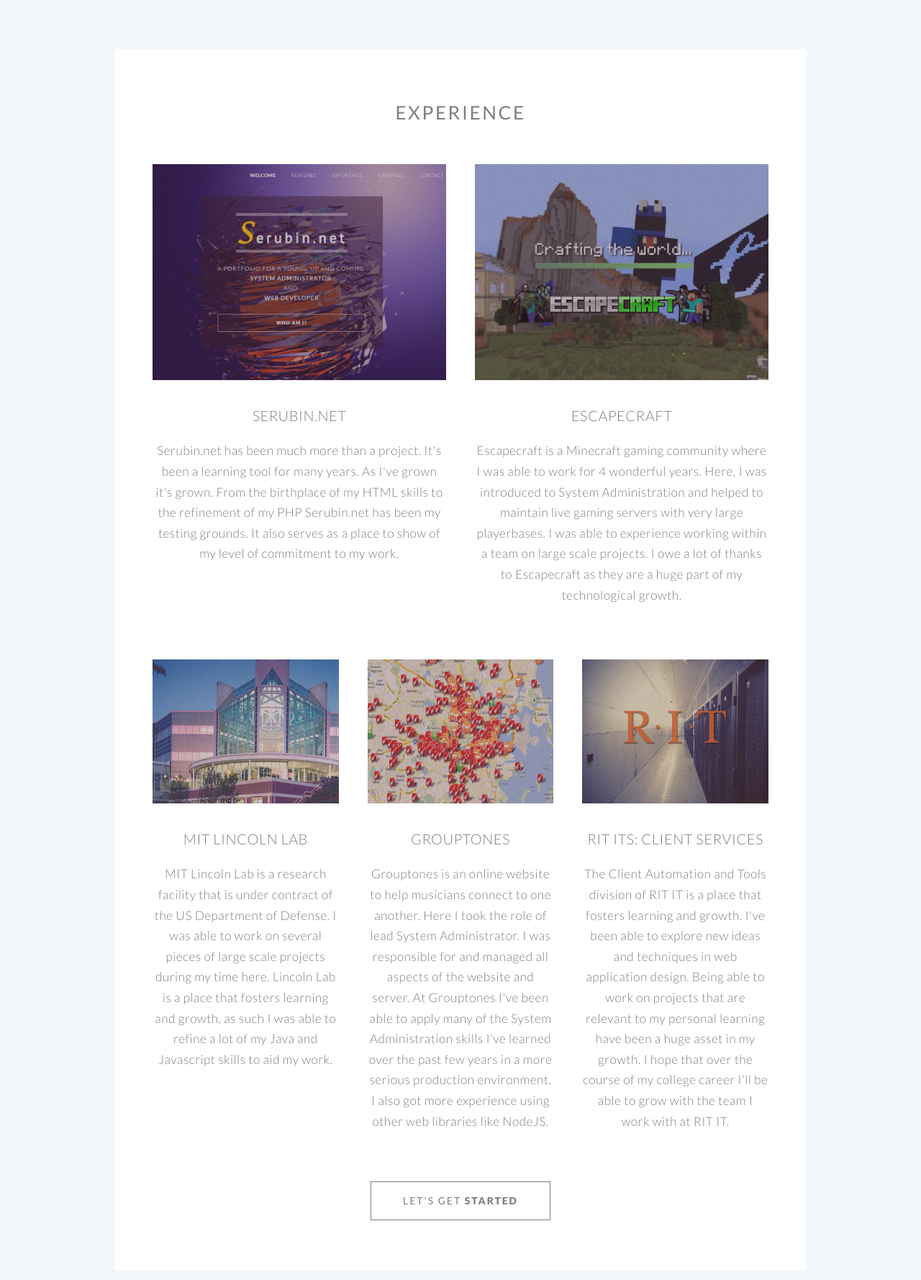
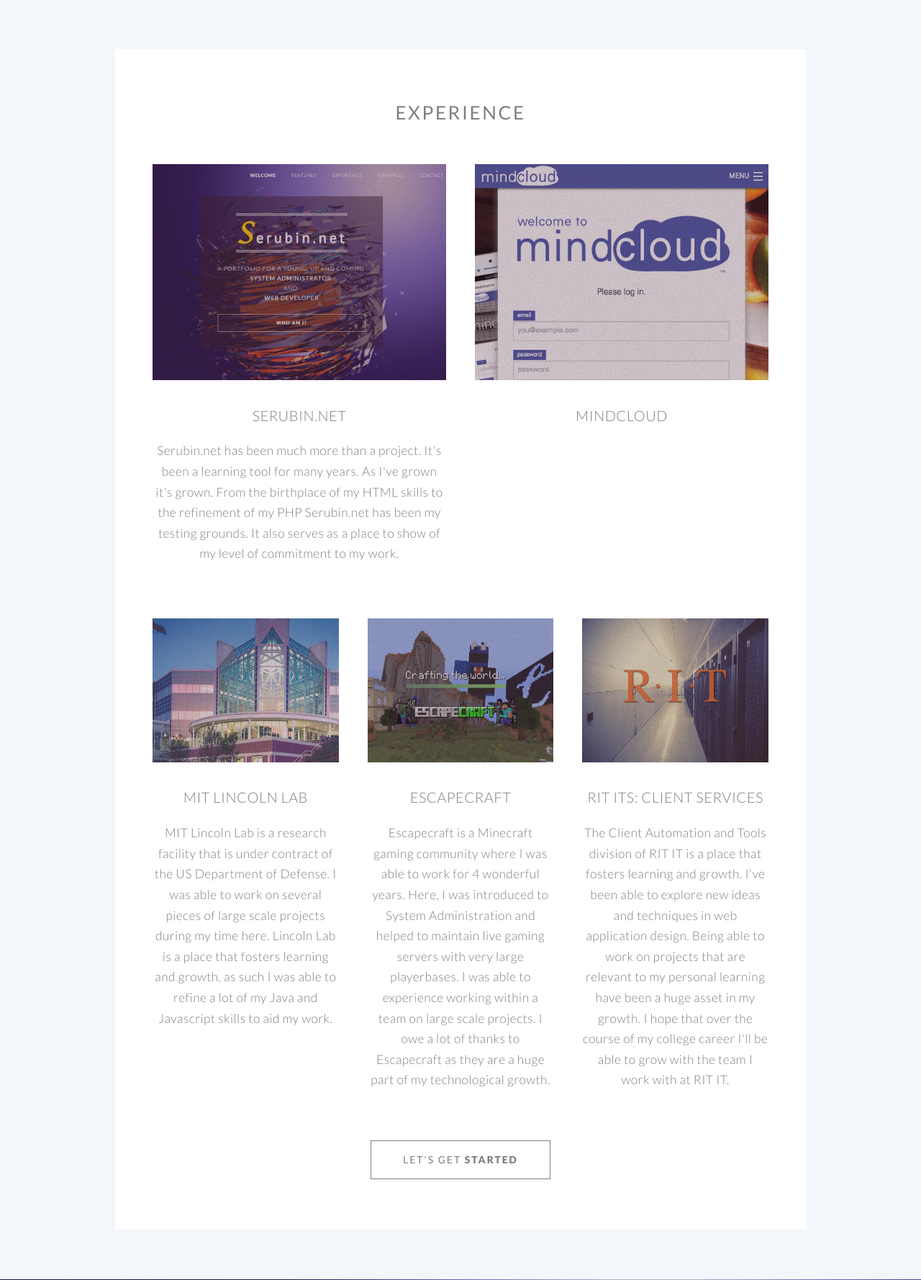
Before and after one commit to Serubin/Serubin-net, a PHP site: page / in a window 1280 px wide. Shown: the part 1831-3609 px from the top of the page at 72% size. Run offline with PHP 8.4, Linux system fonts and the light colour scheme.

Commit message:
Minecloud things

```diff
--- a/index.php
+++ b/index.php
@@ -177,11 +177,11 @@
 							<div class="6u 12u(2)">
 
 								<section>
-									<a href="#" class="image featured"><img src="images/projects/escapecraft.png" height="300" alt="" /></a>
+									<a href="#" class="image featured"><img src="images/projects/mindcloud.png" height="300" alt="" /></a>
 									<header>
-										<h3>Escapecraft</h3>
+										<h3>Mindcloud</h3>
 									</header>
-									<p>Escapecraft is a Minecraft gaming community where I was able to work for 4 wonderful years. Here, I was introduced to System Administration and helped to maintain live gaming servers with very large playerbases. I was able to experience working within a team on large scale projects. I owe a lot of thanks to Escapecraft as they are a huge part of my technological growth.</p>
+									<p></p>
 								</section>
 
 							</div>
@@ -201,11 +201,11 @@
 							<div class="4u 12u(2)">
 
 								<section>
-									<a href="#" class="image featured"><img src="images/projects/grouptones.png" height="200" alt="Grouptones" /></a>
+									<a href="#" class="image featured"><img src="images/projects/escapecraft.png" height="200" alt="" /></a>
 									<header>
-										<h3>Grouptones</h3>
+										<h3>Escapecraft</h3>
 									</header>
-									<p>Grouptones is an online website to help musicians connect to one another. Here I took the role of lead System Administrator. I was responsible for and managed all aspects of the website and server. At Grouptones I've been able to apply many of the System Administration skills I've learned over the past few years in a more serious production environment. I also got more experience using other web libraries like NodeJS.</p>
+									<p>Escapecraft is a Minecraft gaming community where I was able to work for 4 wonderful years. Here, I was introduced to System Administration and helped to maintain live gaming servers with very large playerbases. I was able to experience working within a team on large scale projects. I owe a lot of thanks to Escapecraft as they are a huge part of my technological growth.</p>
 								</section>
 
 							</div>
@@ -296,7 +296,7 @@
 		<!-- Footer -->
 			<footer id="footer">
 				<p class="copyright">
-					Copyright © 2012 Serubin.net
+					Copyright © 2015 Serubin.net
 					| Provided by <a href="http://Serubin.net" title="Serubin.net">Serubin.net</a>.
 					| <a href="https://secure.serubin.net/login/privacy" rel="nofollow" target="_blank" title="Privacy Policy">Privacy Policy</a>
 				</p>
```
Also changed, not shown: images/projects/mindcloud.png (added).
